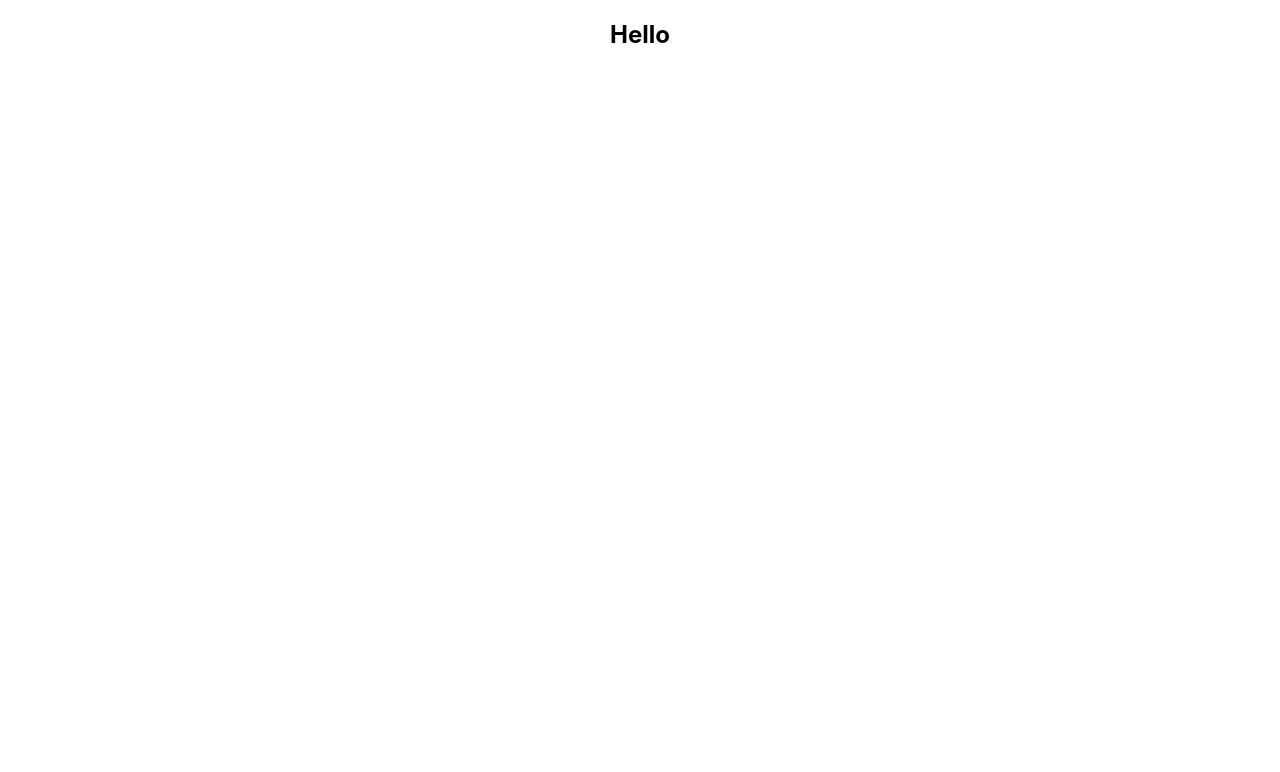
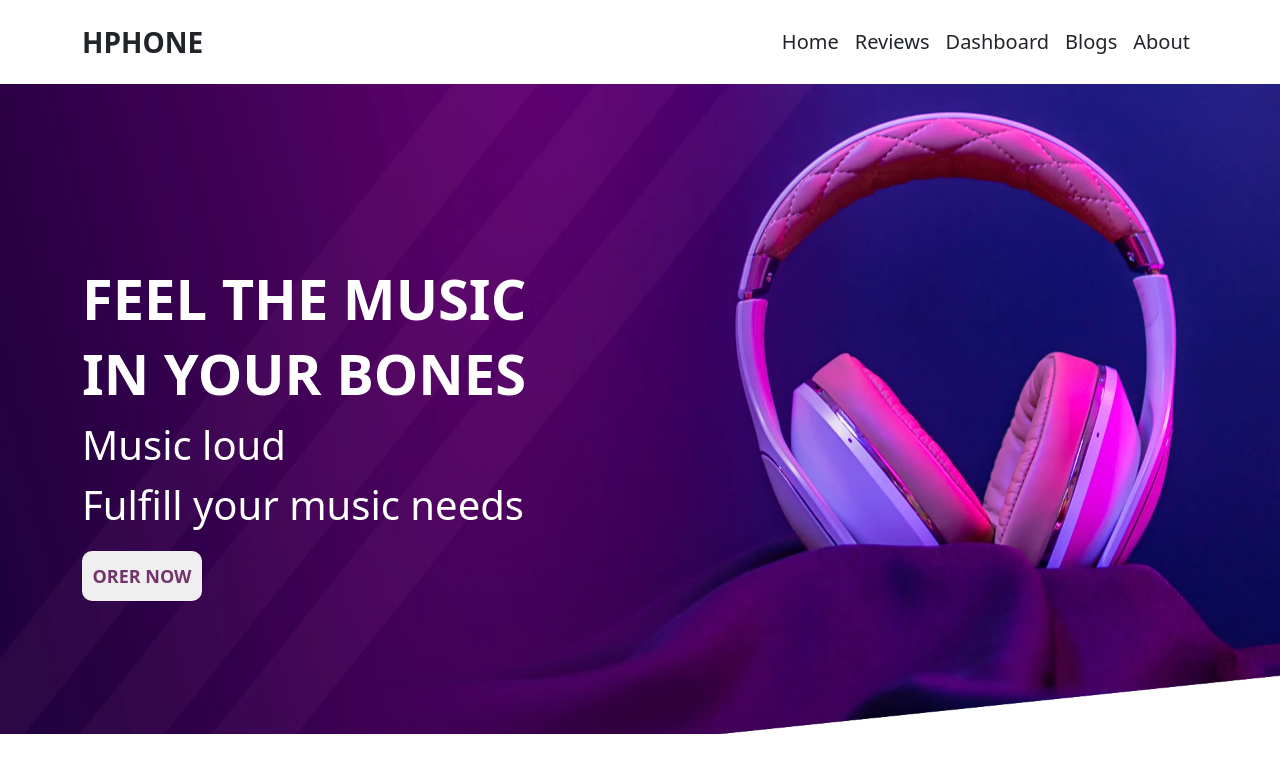
Before and after one commit to SaymanRabbi/product-analysis-nine, a React (Create React App) app: page / in a window 1280 px wide. Shown: the top 772 px of the page. Built offline with nearby package versions, Linux system fonts and the light colour scheme.

Commit message:
hero section done

```diff
--- a/src/App.js
+++ b/src/App.js
@@ -1,9 +1,12 @@
 import './App.css';
-
+import 'bootstrap/dist/css/bootstrap.min.css';
+import Header from './Component/Header/Header';
+import Hero from './Component/Hero/Hero';
 function App() {
   return (
-    <div className="App">
-     <h2>Hello</h2>
+    <div>
+      <Header></Header>
+      <Hero></Hero>
     </div>
   );
 }
--- /dev/null
+++ b/src/Component/Header/Header.js
@@ -0,0 +1,23 @@
+import React from 'react';
+import { Container, Nav, Navbar } from 'react-bootstrap';
+const Header = () => {
+    return (
+        <>
+            <Navbar bg="white" variant="dark" className='py-3 '>
+          <Container>
+          <Navbar.Brand href="#home" className='text-dark fs-3 fw-bold d-none d-md-block'>HPHONE</Navbar.Brand>
+    <Nav className="ms-auto fs-5">
+      <Nav.Link href="#home" className='text-dark'>Home</Nav.Link>
+      <Nav.Link href="#features"className='text-dark'>Reviews</Nav.Link>
+      <Nav.Link href="#pricing"className='text-dark'>Dashboard</Nav.Link>
+      <Nav.Link href="#pricing"className='text-dark'>Blogs</Nav.Link>
+      <Nav.Link href="#pricing"className='text-dark'>About</Nav.Link>
+    </Nav>
+    </Container>
+  </Navbar>
+
+        </>
+    );
+};
+
+export default Header;
--- /dev/null
+++ b/src/Component/Hero/Hero.css
@@ -0,0 +1,22 @@
+.hero-container{
+    display: grid;
+    grid-template-columns: 2fr 3fr ;
+    align-items: center;
+    display: flex;
+    height: 100%;
+}
+.custom-button{
+    border: none;
+    border-radius: 10px;
+    width: 120px;
+    height: 50px;
+    font-size: 18px;
+    font-weight: bold;
+    color: #72336c;
+    transition:all 1s;
+   padding: 0px 5px;
+}
+.custom-button:hover{
+    background-color: #72336c;
+    color: white;
+}
--- /dev/null
+++ b/src/Component/Hero/Hero.js
@@ -0,0 +1,26 @@
+import React from 'react';
+import Baner from '../../Image/slider-2.webp'
+import './Hero.css'
+
+const Hero = () => {
+    return (
+        <div style={{ backgroundImage: `url(${Baner})`, backgroundSize: "cover", backgroundPosition: "center center", height: "650px", width: "auto" }}>
+
+            <div className='hero-container container pt-5'>
+                <div>
+                    <h1 className='text-white display-4 fw-bold text-uppercase'>Feel the Music</h1>
+                    <h1 className='text-white display-4 fw-bold text-uppercase'>in your bones</h1>
+                    <p className='text-white fs-1 mb-0'>Music loud</p>
+                    <p className='text-white fs-1 mt-0'>Fulfill your music needs</p>
+                    <button className='py-2      custom-button'>ORER NOW</button>
+                </div>
+                <div>
+
+                </div>
+            </div>
+
+        </div>
+    );
+};
+
+export default Hero;
```
Also changed, not shown: src/Image/slider-2.webp (added).
